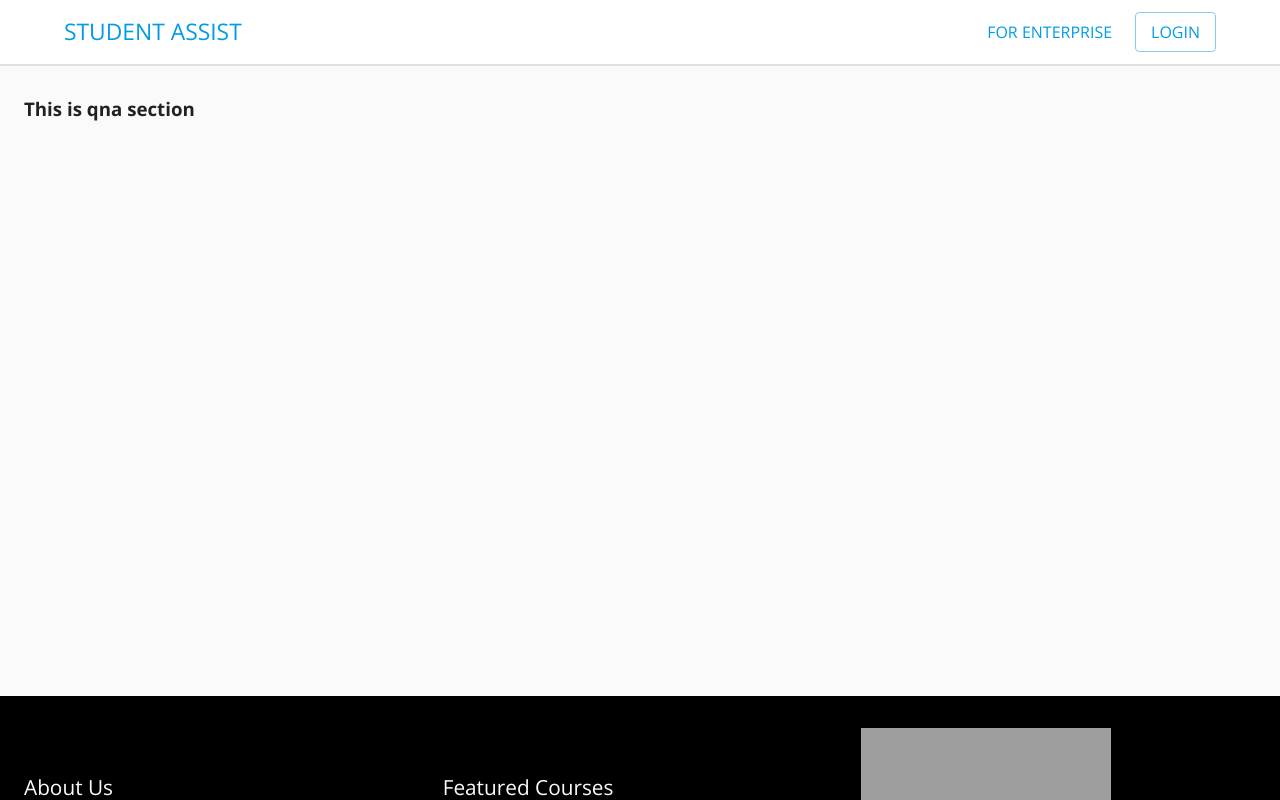
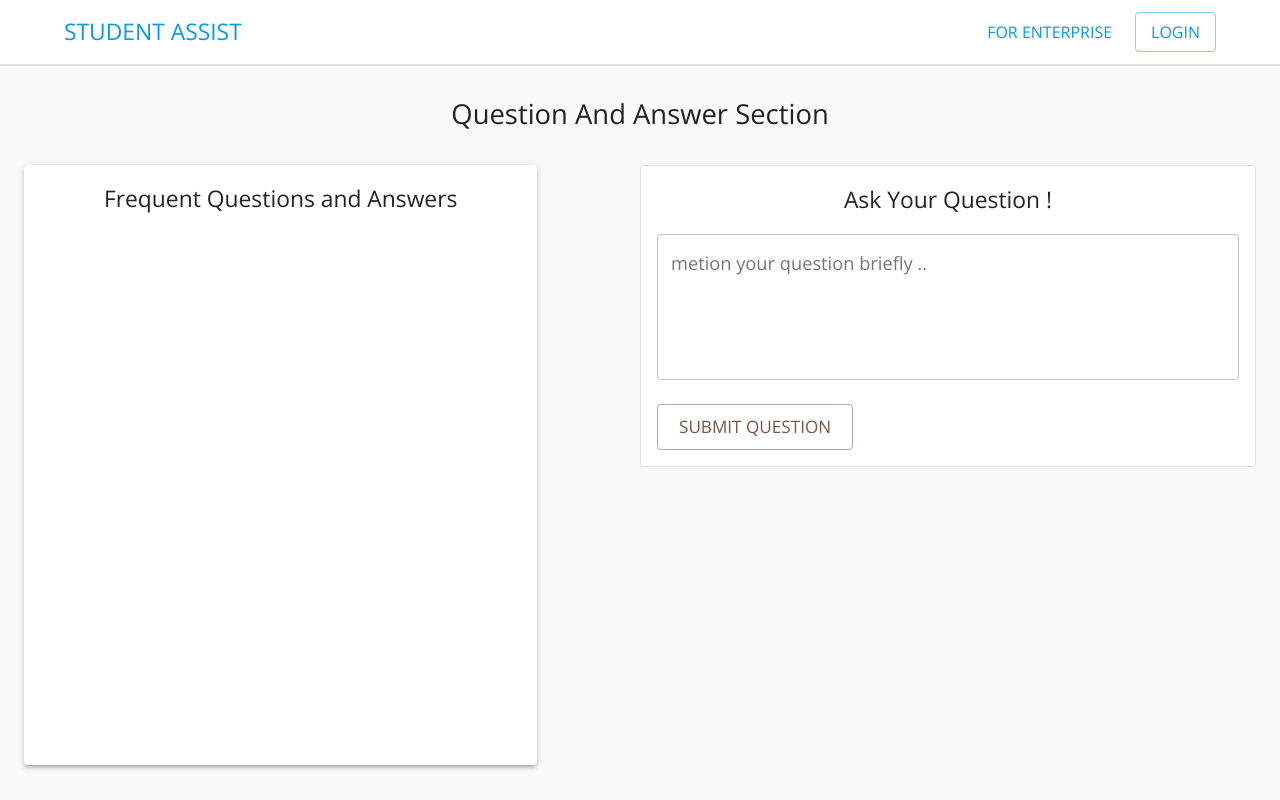
Before and after one commit to DipeshGod/interactive-video-lms, a Next.js app in the folder frontend/: page /course/qna in a window 1280 px wide. Shown: the top 800 px of the page. Built offline with nearby package versions, Linux system fonts and the light colour scheme; grey boxes are pictures that could not be loaded.

Commit message:
khandala

```diff
--- a/frontend/pages/course/qna.tsx
+++ b/frontend/pages/course/qna.tsx
@@ -1,12 +1,77 @@
-import { Container } from '@material-ui/core';
+import {
+  Box,
+  Button,
+  Container,
+  Grid,
+  Paper,
+  TextField,
+  Typography,
+} from '@material-ui/core';
+import { useState } from 'react';
 import Layout from '../../components/layout';
 
 const QNA = () => {
+  const [question, setQuestion] = useState('');
+
+  const handleQuestionSubmit = () => {
+    console.log('hello');
+  };
+
   return (
     <Layout>
       <div style={{ marginTop: '6rem', minHeight: '75vh' }}>
         <Container>
-          <h3>This is qna section</h3>
+          <Typography variant='h5' align='center'>
+            Question And Answer Section
+          </Typography>
+          <Box marginY='2rem'>
+            <Grid container justify='space-between'>
+              <Grid xs={12} md={5}>
+                <Box marginBottom='2rem'>
+                  <Paper
+                    elevation={3}
+                    style={{ padding: '1rem', height: '75vh' }}
+                  >
+                    <Typography variant='h6' align='center'>
+                      Frequent Questions and Answers
+                    </Typography>
+                  </Paper>
+                </Box>
+              </Grid>
+              <Grid xs={12} md={6}>
+                <Box>
+                  <Paper variant='outlined' style={{ padding: '1rem' }}>
+                    <Typography variant='h6' align='center'>
+                      Ask Your Question !
+                    </Typography>
+                    <Box>
+                      <TextField
+                        id='outlined-select-currency-native'
+                        label='metion your question briefly ..'
+                        margin='normal'
+                        variant='outlined'
+                        fullWidth
+                        multiline
+                        rows='5'
+                        value={question}
+                        onChange={(e) => setQuestion(e.target.value)}
+                      />
+                    </Box>
+                    <Box marginTop='1rem'>
+                      <Button
+                        onClick={handleQuestionSubmit}
+                        size='large'
+                        variant='outlined'
+                        color='secondary'
+                      >
+                        Submit question
+                      </Button>
+                    </Box>
+                  </Paper>
+                </Box>
+              </Grid>
+            </Grid>
+          </Box>
         </Container>
       </div>
     </Layout>
```
